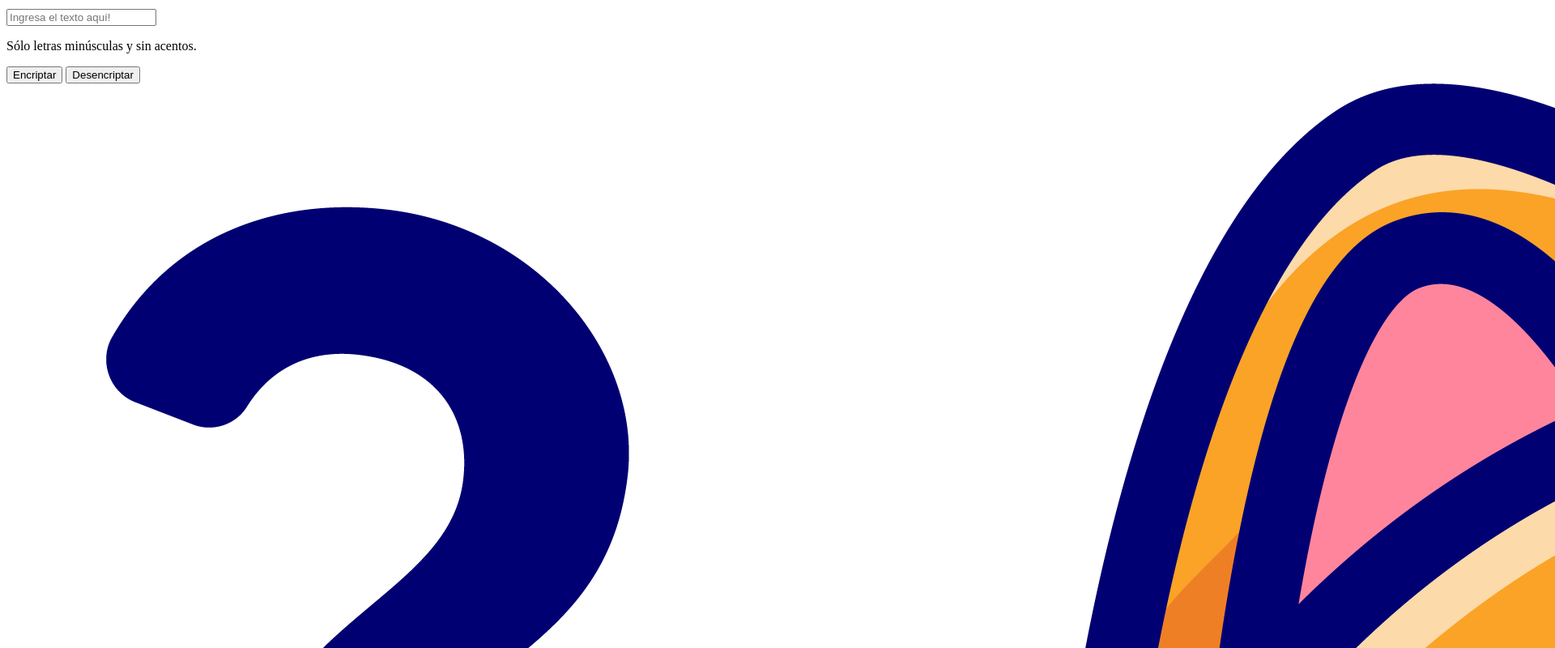
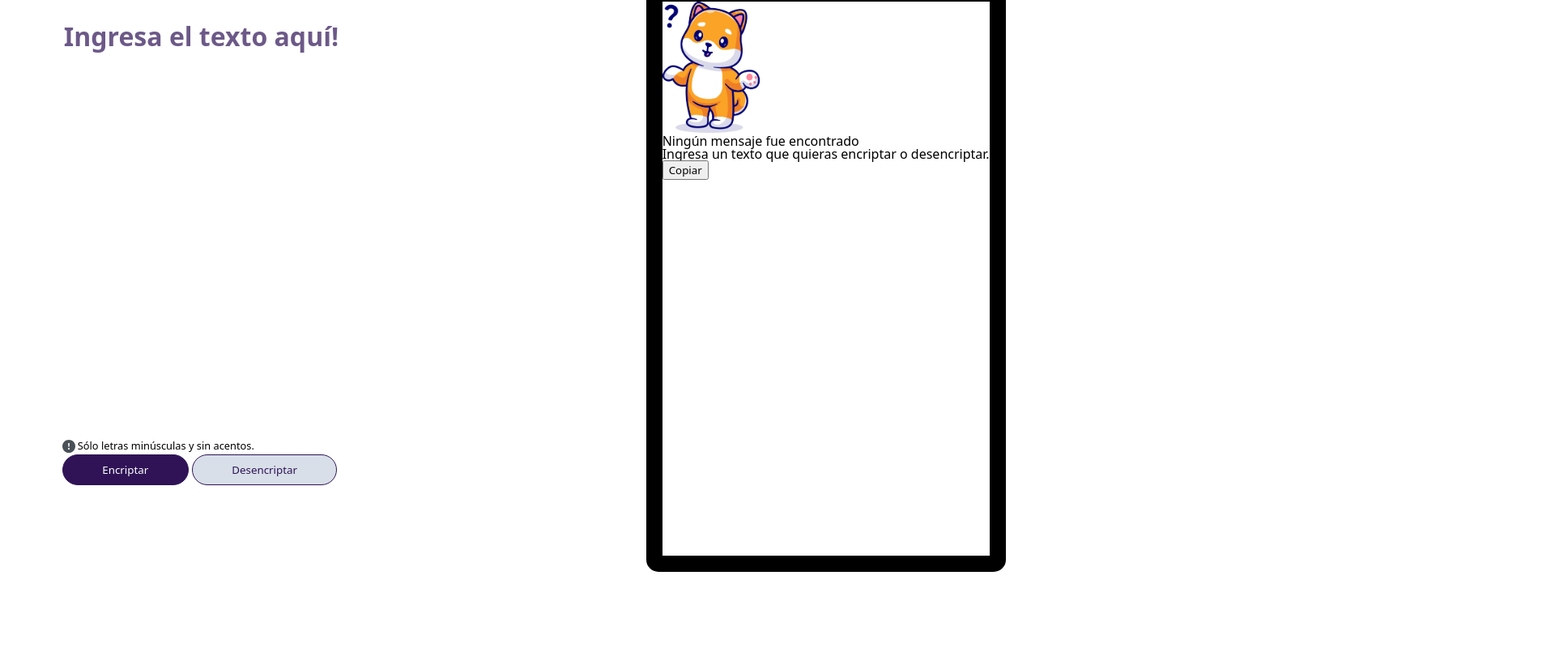
Before and after one commit to felipegrisalescardona/encriptador-alura, a plain HTML site: page index.html in a window 1280 px wide. Shown: the part 56-856 px from the top of the page at 81% size, 1920 px wide, since content can reach past the window. After the commit the page ends 800 px from the top, so only its background shows below. Drawn offline with Linux system fonts and the light colour scheme.

Commit message:
Made changes on layout, left side is looking more like the design

```diff
--- a/index.html
+++ b/index.html
@@ -5,6 +5,7 @@
     <meta charset="UTF-8">
     <meta name="viewport" content="width=device-width, initial-scale=1.0">
     <title>Encriptador Alura Challenge</title>
+    <link rel="stylesheet" href="resetcss.css">
     <link rel="stylesheet" href="mainstyles.css">
 </head>
 
@@ -14,24 +15,21 @@
             <h1>
                 <img class="logoMain" src="images/WakksLogo.svg" alt="Wakks logo">
             </h1>
-            <h2>
-                Encriptador de texto
-            </h2>
         </nav>
     </header>
     <main>
-        <div class="flexContainer Main">
+        <div class="flexContainer-Main">
             <div class="textInput">
-                <input type="text" placeholder="Ingresa el texto aquí!">
+                <textarea rows="12" maxlength="600" class="inputText" placeholder="Ingresa el texto aquí!"></textarea>
                 <div class="flexContainer">
                     <p class="advice">Sólo letras minúsculas y sin acentos.</p>
-                    <input type="button" value="Encriptar">
+                    <input type="button" class="butEncrypt" value="Encriptar">
                     <input type="button" class="butDencrypt" value="Desencriptar">
                 </div>
             </div>
             <div class="textDisplay flexContainer">
                 <div class="contentArea">
-                    <img src="images/Shiba-Question.png" alt="Perro mirando confundido">
+                    <img class="shibaImg" src="images/Shiba-Question.png" alt="Perro mirando confundido">
                     <h2>Ningún mensaje fue encontrado</h2>
                     <p>
                         Ingresa un texto que quieras encriptar o desencriptar.
--- a/mainstyles.css
+++ b/mainstyles.css
@@ -1,3 +1,13 @@
+* {
+  font-family: system-ui, -apple-system, BlinkMacSystemFont, "Segoe UI", Roboto,
+    Oxygen, Ubuntu, Cantarell, "Open Sans", "Helvetica Neue", sans-serif;
+}
+:root {
+  --main-first-color: #2f1356;
+}
+main {
+  height: 100vh;
+}
 .logoMain {
   position: fixed;
   width: 68px;
@@ -5,3 +15,77 @@
   top: 4%;
   left: 2%;
 }
+.inputText::placeholder {
+  color: var(--main-first-color);
+  opacity: 0.7;
+}
+/* Layout */
+.flexContainer-Main {
+  display: flex;
+  height: 100%;
+  align-items: stretch;
+}
+.textInput {
+  flex-grow: 3;
+  padding: 6%;
+}
+/* Input de texto */
+.inputText {
+  width: 100%;
+  resize: vertical;
+  font-size: 2rem;
+  border: none;
+  color: var(--main-first-color);
+  font-weight: bold;
+  resize: none;
+}
+.inputText:focus {
+  outline: none;
+}
+/* Aviso */
+.advice {
+  font-size: 0.8rem;
+}
+.advice::before {
+  content: url(images/exclamation.svg);
+  vertical-align: middle;
+  padding-right: 3px;
+}
+/* Botones */
+.butEncrypt {
+  background-color: var(--main-first-color);
+  padding: 1.5% 8%;
+  color: white;
+  border-radius: 20px;
+  -webkit-border-radius: 20px;
+  -moz-border-radius: 20px;
+  -ms-border-radius: 20px;
+  -o-border-radius: 20px;
+  border: 1px solid var(--main-first-color);
+}
+.butEncrypt:hover {
+  background-color: #5d29a5;
+}
+.butDencrypt {
+  background-color: #d8dfe8;
+  padding: 1.5% 8%;
+  color: var(--main-first-color);
+  border-radius: 20px;
+  -webkit-border-radius: 20px;
+  -moz-border-radius: 20px;
+  -ms-border-radius: 20px;
+  -o-border-radius: 20px;
+  border: 1px solid var(--main-first-color);
+}
+.textDisplay {
+  margin: 3%;
+  border: solid 20px;
+  border-radius: 15px;
+  -webkit-border-radius: 15px;
+  -moz-border-radius: 15px;
+  -ms-border-radius: 15px;
+  -o-border-radius: 15px;
+}
+.shibaImg {
+  width: 120px;
+}
--- /dev/null
+++ b/resetcss.css
@@ -0,0 +1,129 @@
+/* http://meyerweb.com/eric/tools/css/reset/
+   v2.0 | 20110126
+   License: none (public domain)
+*/
+
+html,
+body,
+div,
+span,
+applet,
+object,
+iframe,
+h1,
+h2,
+h3,
+h4,
+h5,
+h6,
+p,
+blockquote,
+pre,
+a,
+abbr,
+acronym,
+address,
+big,
+cite,
+code,
+del,
+dfn,
+em,
+img,
+ins,
+kbd,
+q,
+s,
+samp,
+small,
+strike,
+strong,
+sub,
+sup,
+tt,
+var,
+b,
+u,
+i,
+center,
+dl,
+dt,
+dd,
+ol,
+ul,
+li,
+fieldset,
+form,
+label,
+legend,
+table,
+caption,
+tbody,
+tfoot,
+thead,
+tr,
+th,
+td,
+article,
+aside,
+canvas,
+details,
+embed,
+figure,
+figcaption,
+footer,
+header,
+hgroup,
+menu,
+nav,
+output,
+ruby,
+section,
+summary,
+time,
+mark,
+audio,
+video {
+  margin: 0;
+  padding: 0;
+  border: 0;
+  font-size: 100%;
+  font: inherit;
+  vertical-align: baseline;
+}
+/* HTML5 display-role reset for older browsers */
+article,
+aside,
+details,
+figcaption,
+figure,
+footer,
+header,
+hgroup,
+menu,
+nav,
+section {
+  display: block;
+}
+body {
+  line-height: 1;
+}
+ol,
+ul {
+  list-style: none;
+}
+blockquote,
+q {
+  quotes: none;
+}
+blockquote:before,
+blockquote:after,
+q:before,
+q:after {
+  content: "";
+  content: none;
+}
+table {
+  border-collapse: collapse;
+  border-spacing: 0;
+}
```
Also changed, not shown: images/exclamation.svg (added).
